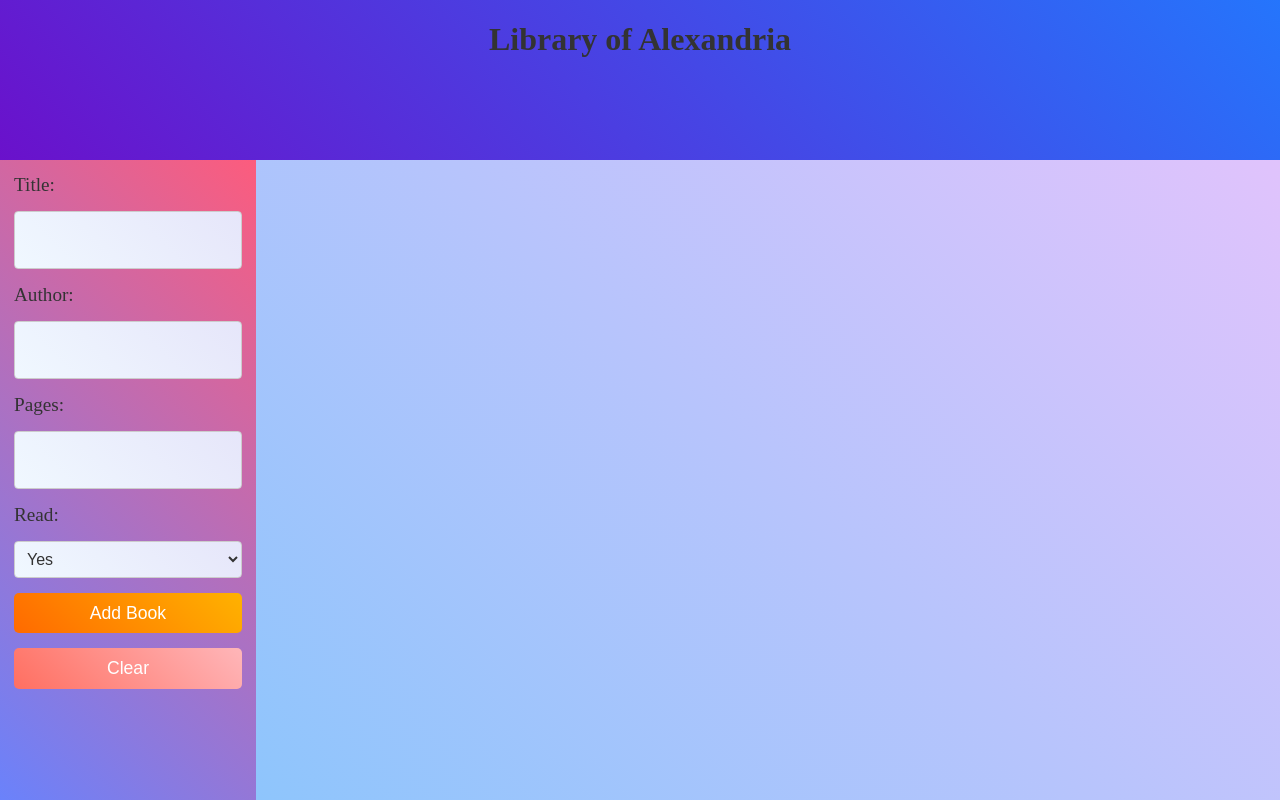
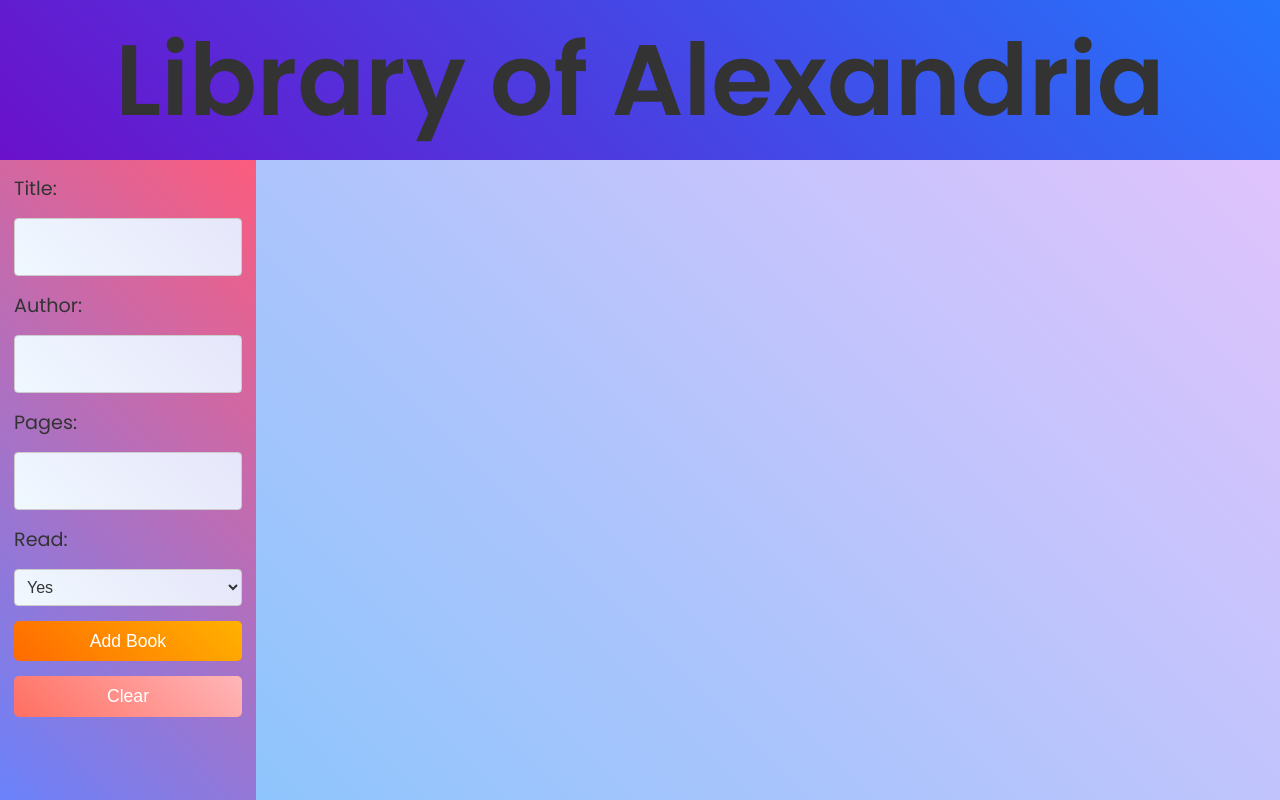
Before and after one commit to jonr1gg1ns/library, a plain HTML site: page index.html in a window 1280 px wide. Drawn offline with Linux system fonts and the light colour scheme.

Commit message:
fixed header and title, added poppins font

```diff
--- a/index.html
+++ b/index.html
@@ -4,8 +4,9 @@
     <meta charset="UTF-8">
     <meta name="viewport" content="width=device-width, initial-scale=1.0">
     <script src="js.js" defer></script>
-    <link rel="stylesheet" href="styles.css">
-    <title>Document</title>
+    <link href="https://fonts.googleapis.com/css2?family=Poppins:wght@300;400;600&display=swap" rel="stylesheet">
+  <link rel="stylesheet" href="styles.css">
+    <title>Library of Alexandria</title>
 </head>
 <body>
  <div class="container">
--- a/styles.css
+++ b/styles.css
@@ -6,6 +6,7 @@
 body {
     margin: 0;
     padding: 0;
+    font-family: 'Poppins', sans-serif;
 }
 
 .container {
@@ -23,6 +24,8 @@ body {
     display: flex;
     justify-content: center;
     background: linear-gradient(45deg, #6A11CB, #2575FC);
+    align-items: center;
+    font-size: 50px;
 }
 
 .leftside {
```
